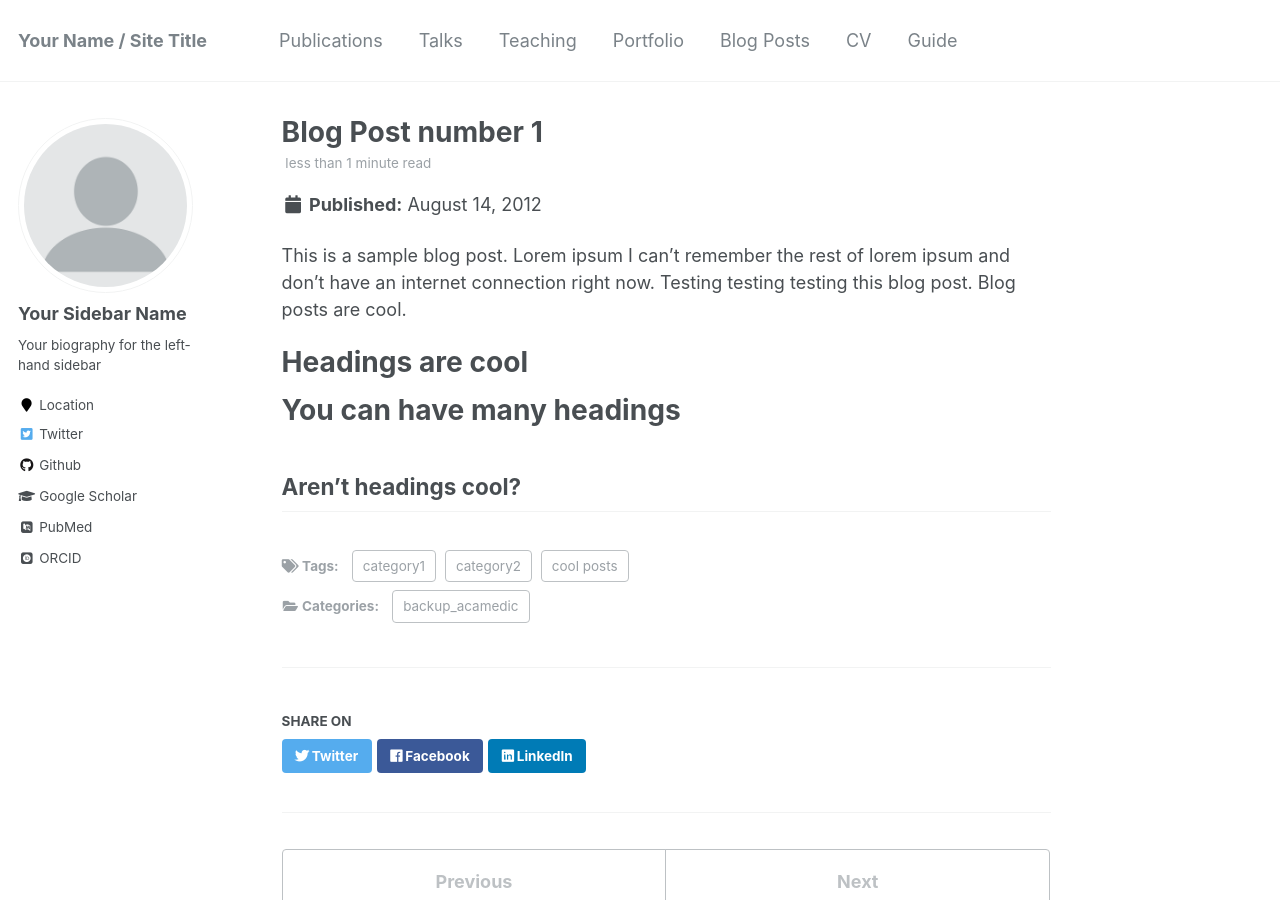
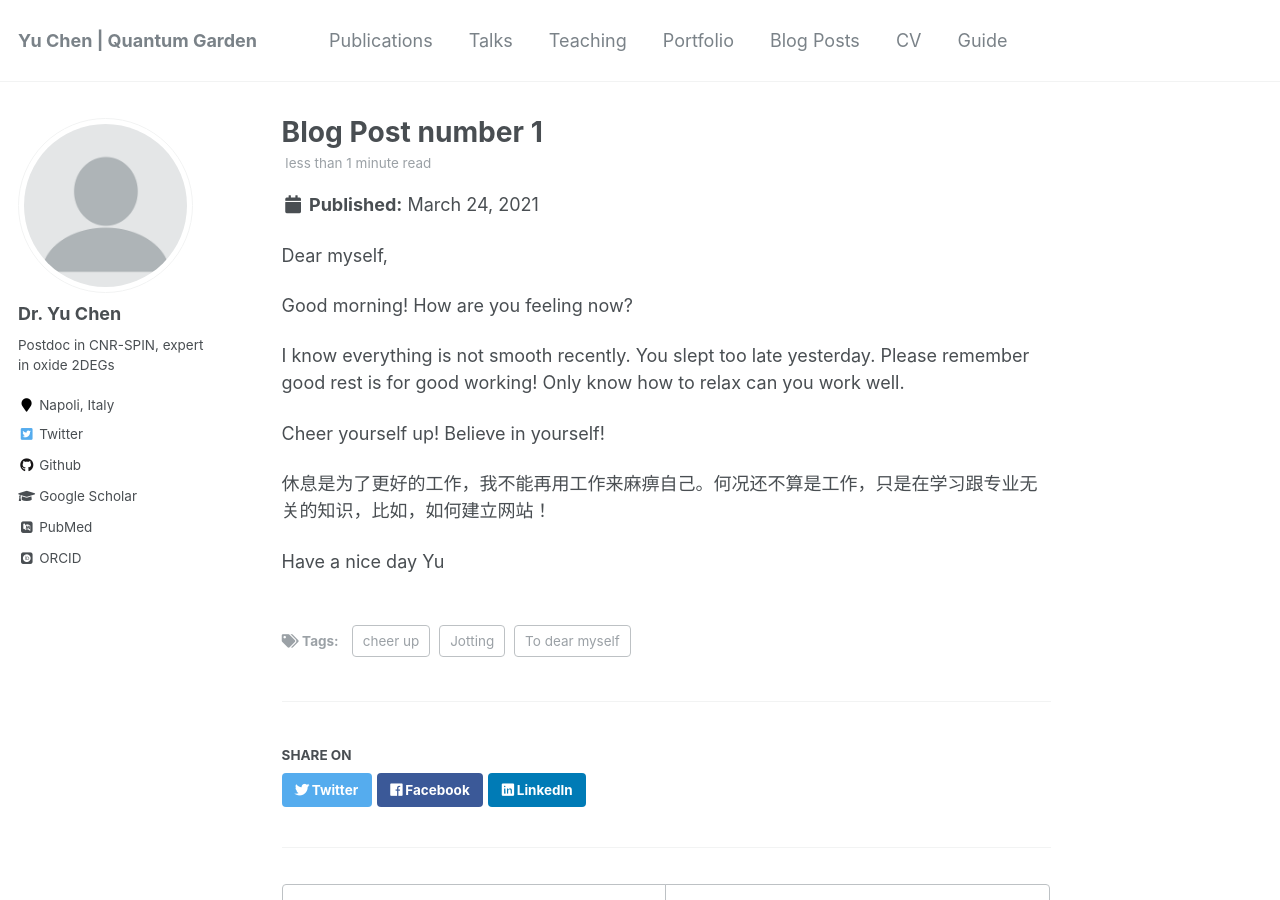
Before and after one commit to DaffodilYu/yuchen.github.io, a Jekyll site: the page built from _posts/2012-08-14-blog-post-1.md, in a window 1280 px wide and 900 px high. Built offline with Jekyll 4.4.1, drawn with Linux system fonts in a browser that asks for light colours; some web fonts are replaced; some of the changed text lies outside the part shown.

Commit message:
blog update

```diff
--- a/_config.yml
+++ b/_config.yml
@@ -7,13 +7,13 @@
 
 # Site Settings
 locale                   : "en-US"
-title                    : "Your Name / Site Title"
+title                    : "Yu Chen | Quantum Garden"
 title_separator          : "-"
-name                     : &name "Your Name"
-description              : &description "personal description"
-url                      : https://academicpages.github.io # the base hostname & protocol for your site e.g. "https://mmistakes.github.io"
+name                     : &name "Yu Chen"
+description              : &description "Sharing my story, life, and research..."
+url                      : https://DoctorYuChen.github.io # the base hostname & protocol for your site e.g. "https://mmistakes.github.io"
 baseurl                  : "" # the subpath of your site, e.g. "/blog"
-repository               : "academicpages/academicpages.github.io"
+repository               : "DoctorYuChen/DoctorYuChen.github.io"
 teaser                   :  # filename of teaser fallback teaser image placed in /images/, .e.g. "500x300.png"
 breadcrumbs              : false # true, false (default)
 words_per_minute         : 160
@@ -80,13 +80,13 @@
 
 # Site Author
 author:
-  name             : "Your Sidebar Name"
+  name             : "Dr. Yu Chen"
   avatar           : "profile.png"
-  bio              : "Your biography for the left-hand sidebar"
-  location         : "Location"
+  bio              : "Postdoc in CNR-SPIN, expert in oxide 2DEGs"
+  location         : "Napoli, Italy"
   employer         :
   pubmed           : "https://www.ncbi.nlm.nih.gov/pubmed/?term=john+snow"
-  googlescholar    : "http://yourfullgooglescholarurl.com"
+  googlescholar    : "https://scholar.google.com/citations?hl=en&user=B1ElYAIAAAAJ&scilu=&scisig=AMD79ooAAAAAYFJ7UoE9HRoR-DcFw4NJYBOj-W3p9Rpm&gmla=AJsN-F5uFZCjEaDFW-Zprc0n3E51k12_AVm4Z1RnJlbL3Gb34i7Yun5fTEC0Abq9kTDDJOsu4SFmNoabKdT0Lx9kbqdusyQgtugdQKxIV3xW-b3F8M5h9rI&sciund=4348636360417567149"
   email            :
   researchgate     :  # example: "https://www.researchgate.net/profile/yourprofile"
   uri              :
@@ -96,7 +96,7 @@
   flickr           :
   facebook         :
   foursquare       :
-  github           : "academicpages"
+  github           : "DoctorYuChen"
   google_plus      :
   keybase          :
   instagram        :
--- a/_posts/2012-08-14-blog-post-1.md
+++ b/_posts/2012-08-14-blog-post-1.md
@@ -1,20 +1,22 @@
 ---
 title: 'Blog Post number 1'
-date: 2012-08-14
+date: 2021-03-24
 permalink: /posts/2012/08/blog-post-1/
 tags:
-  - cool posts
-  - category1
-  - category2
+  - To dear myself  # Topic
+  - Jotting         # note class
+  - cheer up       # content
 ---
 
-This is a sample blog post. Lorem ipsum I can't remember the rest of lorem ipsum and don't have an internet connection right now. Testing testing testing this blog post. Blog posts are cool.
+Dear myself,
 
-Headings are cool
-======
+Good morning! How are you feeling now?
 
-You can have many headings
-======
+I know everything is not smooth recently. You slept too late yesterday. Please remember good rest is for good working! Only know how to relax can you work well.
 
-Aren't headings cool?
-------
+Cheer yourself up! Believe in yourself!
+
+休息是为了更好的工作，我不能再用工作来麻痹自己。何况还不算是工作，只是在学习跟专业无关的知识，比如，如何建立网站！
+
+Have a nice day
+Yu
```
